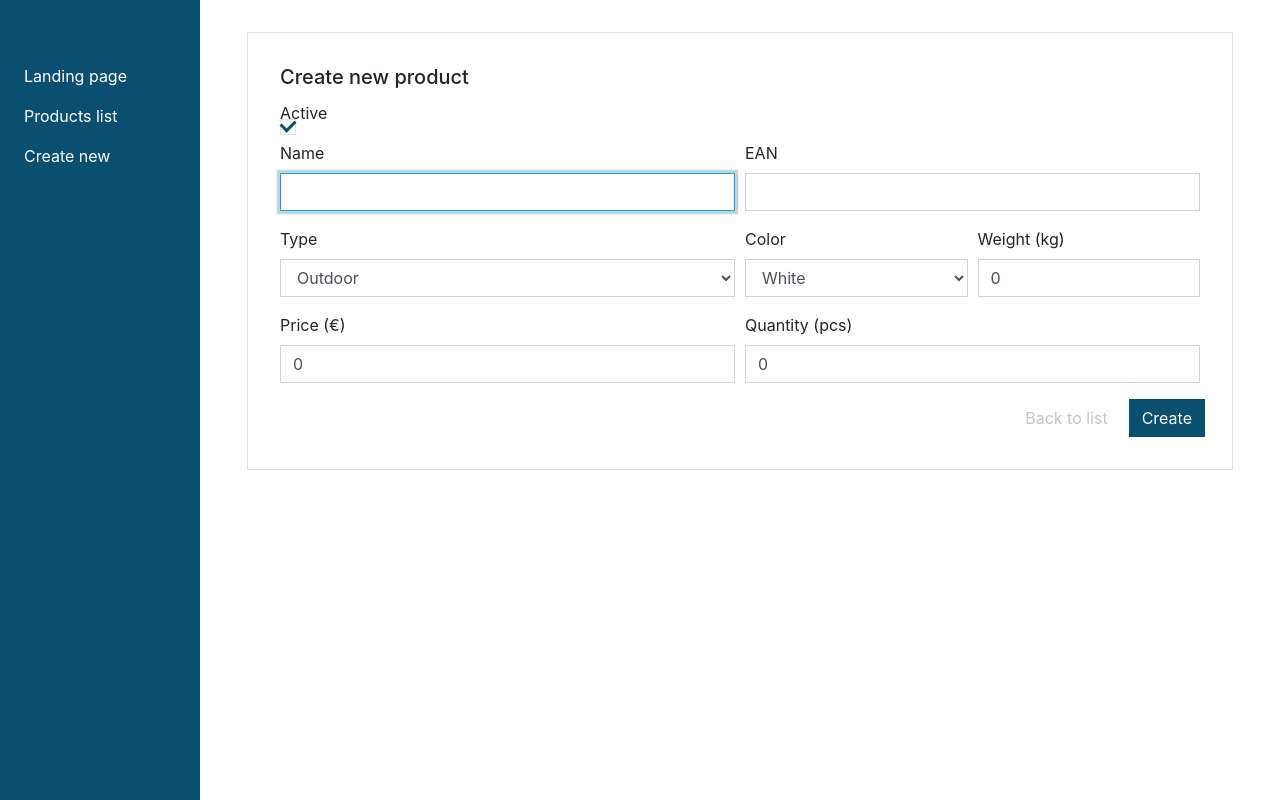
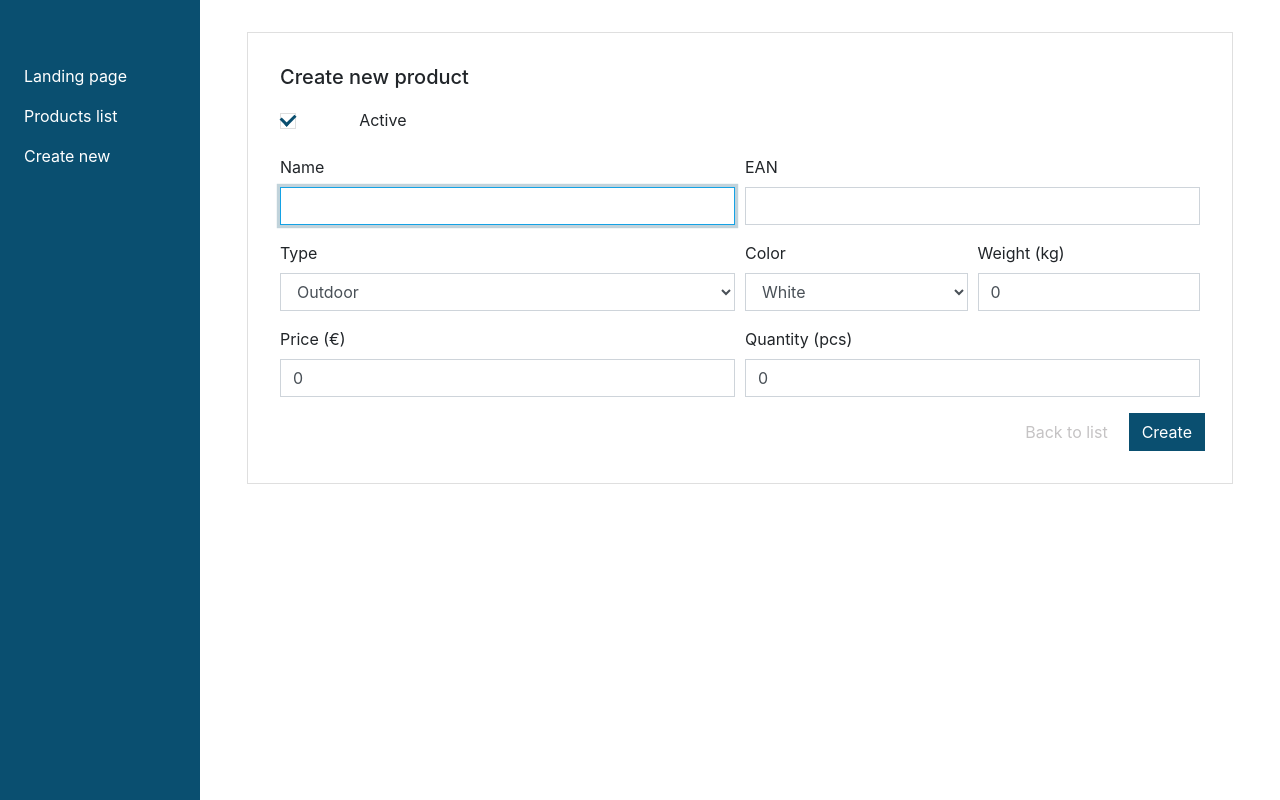
Before and after one commit to elvyra/warehouse-management, a React (Create React App) app: page /products/create in a window 1280 px wide. Built offline with nearby package versions, Linux system fonts and the light colour scheme.

Commit message:
forms update

```diff
--- a/src/components/productCreate/ProductCreate.tsx
+++ b/src/components/productCreate/ProductCreate.tsx
@@ -39,7 +39,7 @@ const ProductCreate: React.FC = () => {
         <Form onSubmit={handleSubmit}>
           <ProductForm handleChangeActive={handleChangeActive} />
           <Form.Row>
-            <Form.Group as={Col}>
+            <Form.Group as={Col} lg="6">
               <Form.Label>Price ({currency})</Form.Label>
               <Form.Control
                 type="number"
@@ -48,7 +48,7 @@ const ProductCreate: React.FC = () => {
                 defaultValue="0"
               />
             </Form.Group>
-            <Form.Group as={Col}>
+            <Form.Group as={Col} lg="6">
               <Form.Label>Quantity ({unit})</Form.Label>
               <Form.Control
                 type="number"
--- a/src/components/productForm/ProductForm.tsx
+++ b/src/components/productForm/ProductForm.tsx
@@ -1,4 +1,4 @@
-import React from "react";
+import React, { useState } from "react";
 import {
   weight,
   IProduct,
@@ -6,7 +6,7 @@ import {
   ProductColor,
 } from "../interfaces/interfaces";
 import { isNullOrUndefined } from "util";
-import { Col, Form } from "react-bootstrap";
+import { Row, Col, Form } from "react-bootstrap";
 
 type PropsType = {
   product?: IProduct;
@@ -17,21 +17,30 @@ const ProductForm: React.FC<PropsType> = ({
   product,
   handleChangeActive,
 }: PropsType): JSX.Element => {
+  const [active, setActive] = useState<boolean>(
+    !isNullOrUndefined(product) ? product.active : true
+  );
   return (
     <>
-      <Form.Row>
-        <Form.Group as={Col}>
+      <Form.Group as={Row}>
+        <Col sm="1">
           <Form.Check
             type="checkbox"
             name="active"
-            defaultChecked={!isNullOrUndefined(product) ? product.active : true}
-            onChange={handleChangeActive}
-            label="Active"
+            checked={active}
+            onChange={() => {
+              setActive(!active);
+              handleChangeActive();
+            }}
+            style={{ marginTop: ".75rem" }}
           />
-        </Form.Group>
-      </Form.Row>
+        </Col>
+        <Form.Label column sm="6">
+          {active ? "Active" : "Inactive"}
+        </Form.Label>
+      </Form.Group>
       <Form.Row>
-        <Form.Group as={Col}>
+        <Form.Group as={Col} lg="6">
           <Form.Label>Name</Form.Label>
           <Form.Control
             type="text"
@@ -40,7 +49,7 @@ const ProductForm: React.FC<PropsType> = ({
             autoFocus
           />
         </Form.Group>
-        <Form.Group as={Col}>
+        <Form.Group as={Col} lg="6">
           <Form.Label>EAN</Form.Label>
           <Form.Control
             type="text"
--- a/src/scss/_layout.scss
+++ b/src/scss/_layout.scss
@@ -3,6 +3,15 @@
 @import "node_modules/bootstrap/scss/functions";
 @import "node_modules/bootstrap/scss/variables";
 @import "node_modules/bootstrap/scss/mixins/_breakpoints";
+
+@include media-breakpoint-down(lg) {
+  #root {
+    .card {
+      flex: 1 1 100%;
+      margin-top: 1rem;
+    }
+  }
+}
 
 @include media-breakpoint-up(lg) {
   #root {
```
